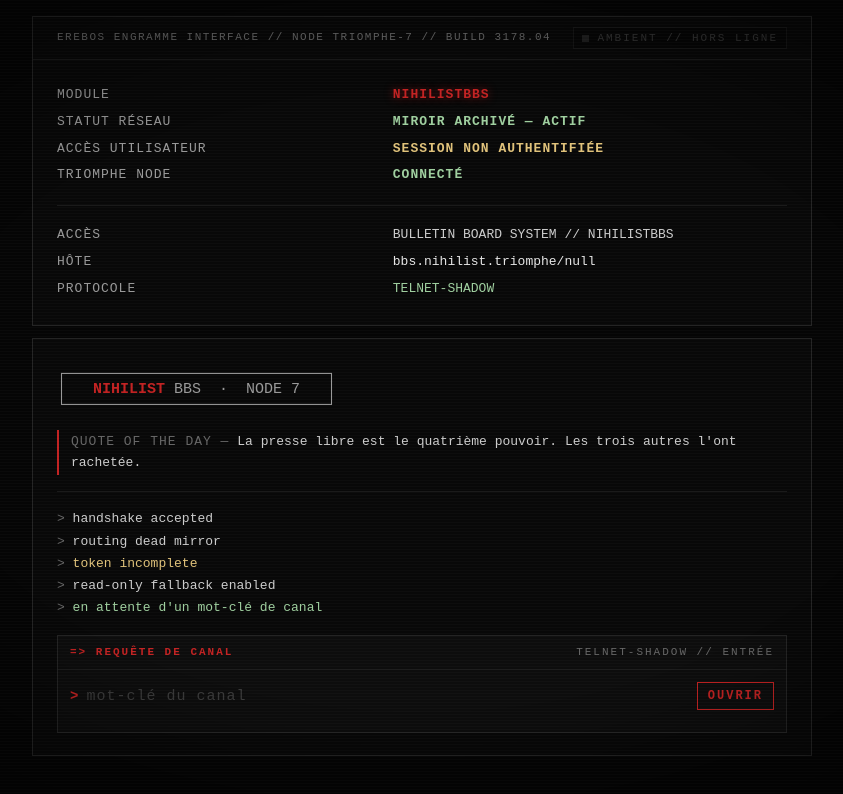
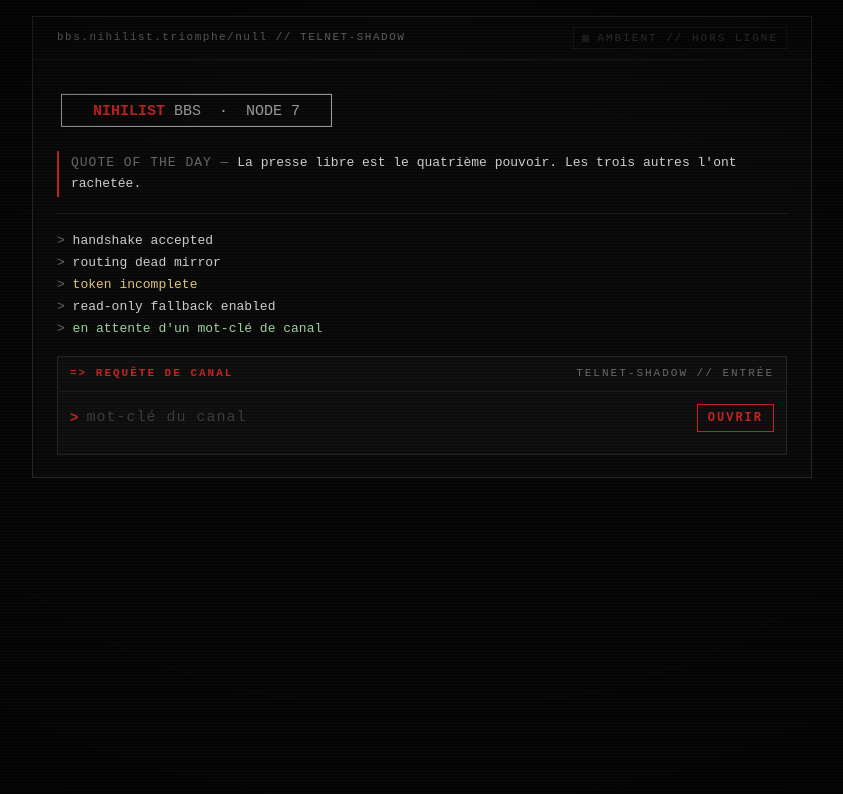
Before and after one commit to tolst0i/tolst0i.github.io, a plain HTML site: page nihilistbbs/index.html in a window 1280 px wide. Shown: the whole page, without its empty margins (218-1061 px from the left). Drawn offline with Linux system fonts and the light colour scheme.

Commit message:
NIHILISTBBS : node underground, sans panneau EREBOS
Co-Authored-By: Claude Opus 5.5 <noreply@anthropic.com>
Claude-Session: https://claude.ai/code/session_01P44SXR2mUi5RaPuroRR3JT

```diff
--- a/nihilistbbs/assets/bbs.css
+++ b/nihilistbbs/assets/bbs.css
@@ -1,4 +1,4 @@
-/* NIHILISTBBS // EREBOS ENGRAMME INTERFACE */
+/* NIHILISTBBS */
 :root{
   --bg:#050505;
   --panel:#080808;
--- a/nihilistbbs/assets/bbs.js
+++ b/nihilistbbs/assets/bbs.js
@@ -1,4 +1,4 @@
-/* NIHILISTBBS // EREBOS ENGRAMME INTERFACE // shared runtime */
+/* NIHILISTBBS // shared runtime */
 (function () {
   'use strict';
 
@@ -7,6 +7,7 @@
   var ASSETS = SCRIPT ? new URL('.', SCRIPT.src).href : '';
   var ROOT = new URL('../', ASSETS).href;            // .../nihilistbbs/
   var AMBIENT_SRC = new URL('ambient.mp3', ASSETS).href;
+  var STRIP = 'bbs.nihilist.triomphe/null // TELNET-SHADOW';
   var QUOTES = [
     "La presse libre est le quatrième pouvoir. Les trois autres l'ont rachetée."
   ];
@@ -239,7 +240,7 @@
     // session panel
     var sess = el('div', 'term');
     sess.innerHTML =
-      '<div class="strip"><span>EREBOS ENGRAMME INTERFACE // NODE TRIOMPHE-7 // BUILD 3178.04</span><button class="ambient" type="button"></button></div>' +
+      '<div class="strip"><span>' + STRIP + '</span><button class="ambient" type="button"></button></div>' +
       '<div class="pad">' +
         '<table class="sess"><tr><td>LOGIN</td><td class="c-t0">' + esc(viewer) + '</td></tr>' +
         '<tr><td>PASSWORD</td><td class="dots">••••••••</td></tr>' +
@@ -309,7 +310,7 @@
     var app = $('#app');
     var t = el('div', 'term');
     t.innerHTML =
-      '<div class="strip"><span>EREBOS ENGRAMME INTERFACE // NODE TRIOMPHE-7 // BUILD 3178.04</span><button class="ambient" type="button"></button></div>' +
+      '<div class="strip"><span>' + STRIP + '</span><button class="ambient" type="button"></button></div>' +
       '<div class="pad"><div class="log" id="nf-log"></div><div id="nf-req"></div>' +
       '<a class="back" href="' + ROOT + '">&lt;= RETOUR AU NODE</a></div>';
     app.appendChild(t);
--- a/nihilistbbs/index.html
+++ b/nihilistbbs/index.html
@@ -3,33 +3,16 @@
 <head>
 <meta charset="utf-8">
 <meta name="viewport" content="width=device-width,initial-scale=1">
-<title>NIHILISTBBS // NODE TRIOMPHE-7</title>
+<title>NIHILISTBBS</title>
 <link rel="stylesheet" href="assets/bbs.css">
 </head>
 <body data-page="landing">
 
 <div class="term">
   <div class="strip">
-    <span>EREBOS ENGRAMME INTERFACE // NODE TRIOMPHE-7 // BUILD 3178.04</span>
+    <span>bbs.nihilist.triomphe/null // TELNET-SHADOW</span>
     <button class="ambient" type="button"></button>
   </div>
-  <div class="pad">
-    <table class="kv">
-      <tr><td>MODULE</td><td class="v c-red glow">NIHILISTBBS</td></tr>
-      <tr><td>STATUT RÉSEAU</td><td class="v c-green">MIROIR ARCHIVÉ — ACTIF</td></tr>
-      <tr><td>ACCÈS UTILISATEUR</td><td class="v c-amber">SESSION NON AUTHENTIFIÉE</td></tr>
-      <tr><td>TRIOMPHE NODE</td><td class="v c-green">CONNECTÉ</td></tr>
-    </table>
-    <hr class="hr">
-    <table class="kv">
-      <tr><td>ACCÈS</td><td class="c-t1">BULLETIN BOARD SYSTEM // NIHILISTBBS</td></tr>
-      <tr><td>HÔTE</td><td class="c-t0">bbs.nihilist.triomphe/null</td></tr>
-      <tr><td>PROTOCOLE</td><td class="c-green">TELNET-SHADOW</td></tr>
-    </table>
-  </div>
-</div>
-
-<div class="term">
   <div class="pad">
 <div class="logo">┌─────────────────────────────┐
 │   <b>NIHILIST</b> BBS  ·  NODE 7   │
```
